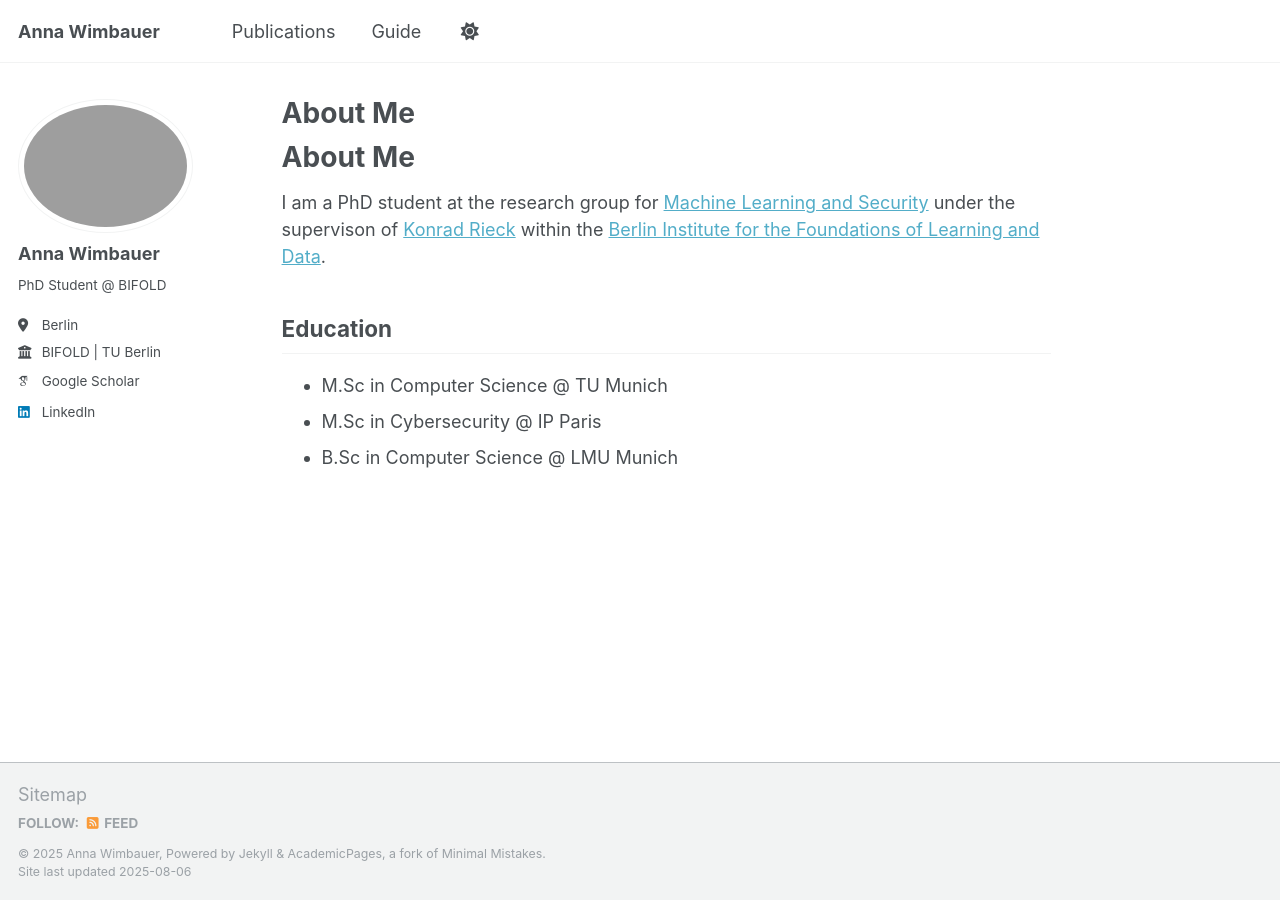
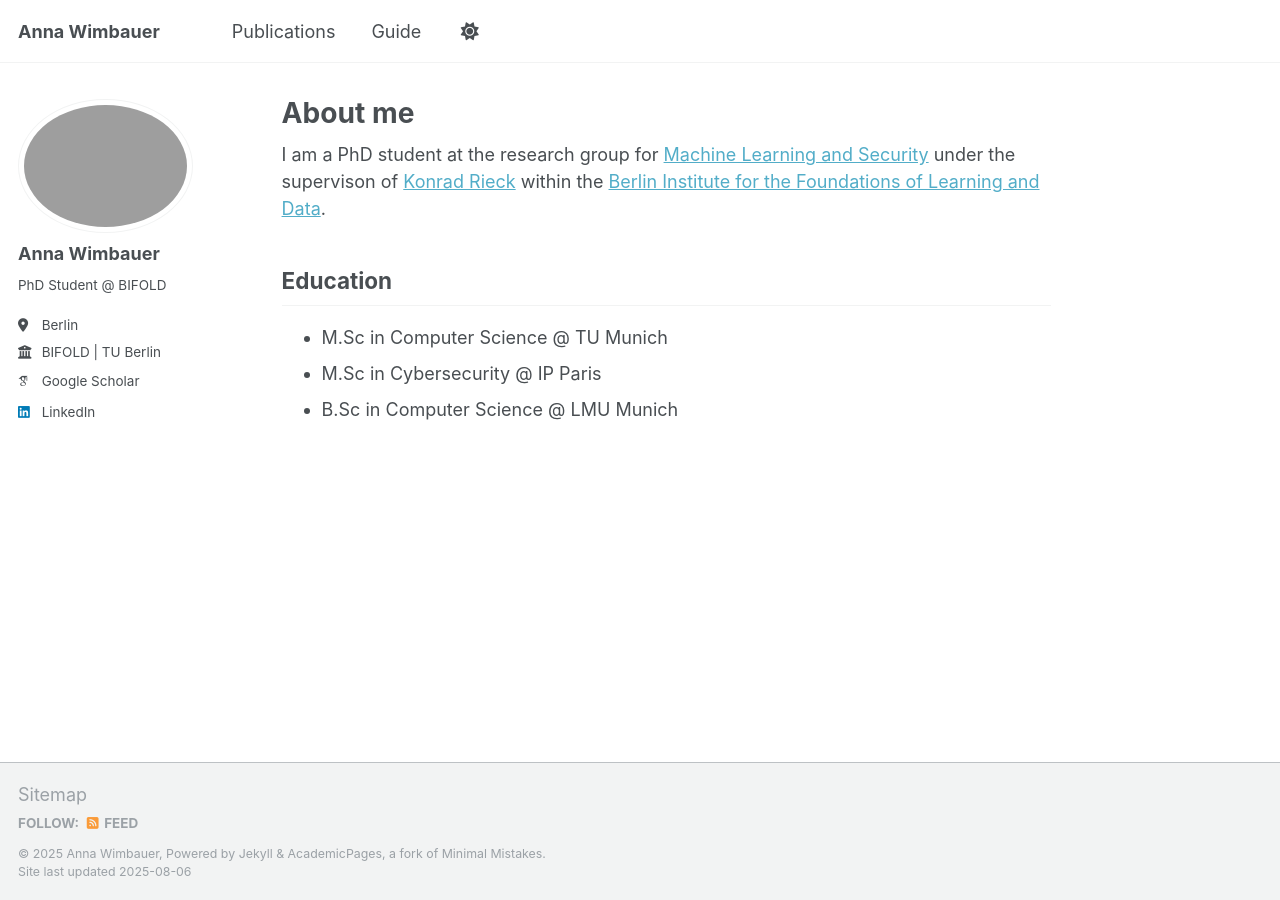
Before and after one commit to annawimbauer/annawimbauer.github.io, a Jekyll site: the page built from _pages/about.md, in a window 1280 px wide. Built offline with Jekyll 4.4.1, drawn with Linux system fonts in a browser that asks for light colours; some web fonts are replaced; our own code applies the rules of GitHub Pages for plain Markdown files; a script that is not in the unit is left out; some of the changed lines change nothing that is shown.

Commit message:
Update about.md

```diff
--- a/_pages/about.md
+++ b/_pages/about.md
@@ -1,4 +1,11 @@
-# About Me
+---
+permalink: /
+title: "About me"
+author_profile: true
+redirect_from:
+  - /about/
+  - /about.html
+---
 
 I am a PhD student at the research group for [Machine Learning and Security](mlsec.org) under the supervison of [Konrad Rieck](https://mlsec.org/team/rieck/) within the [Berlin Institute for the Foundations of Learning and Data](https://www.bifold.berlin/).
 
```
